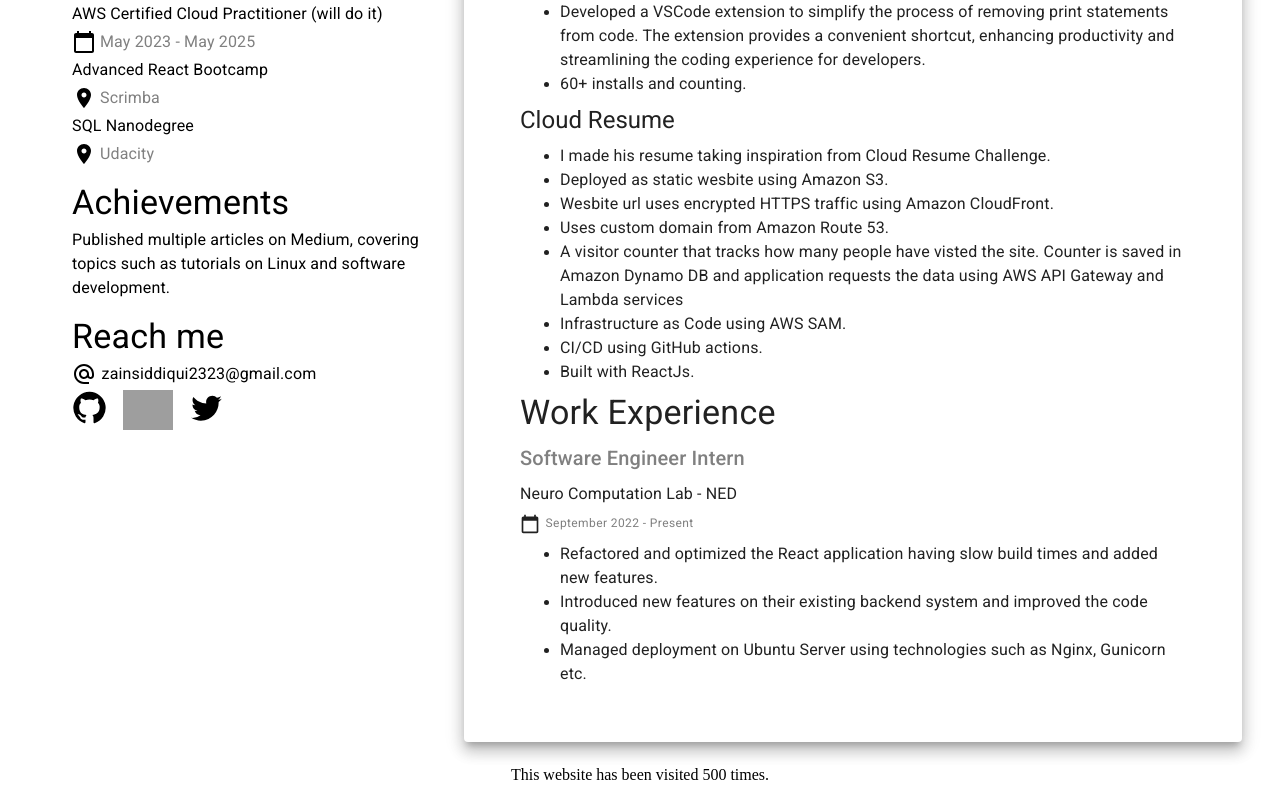
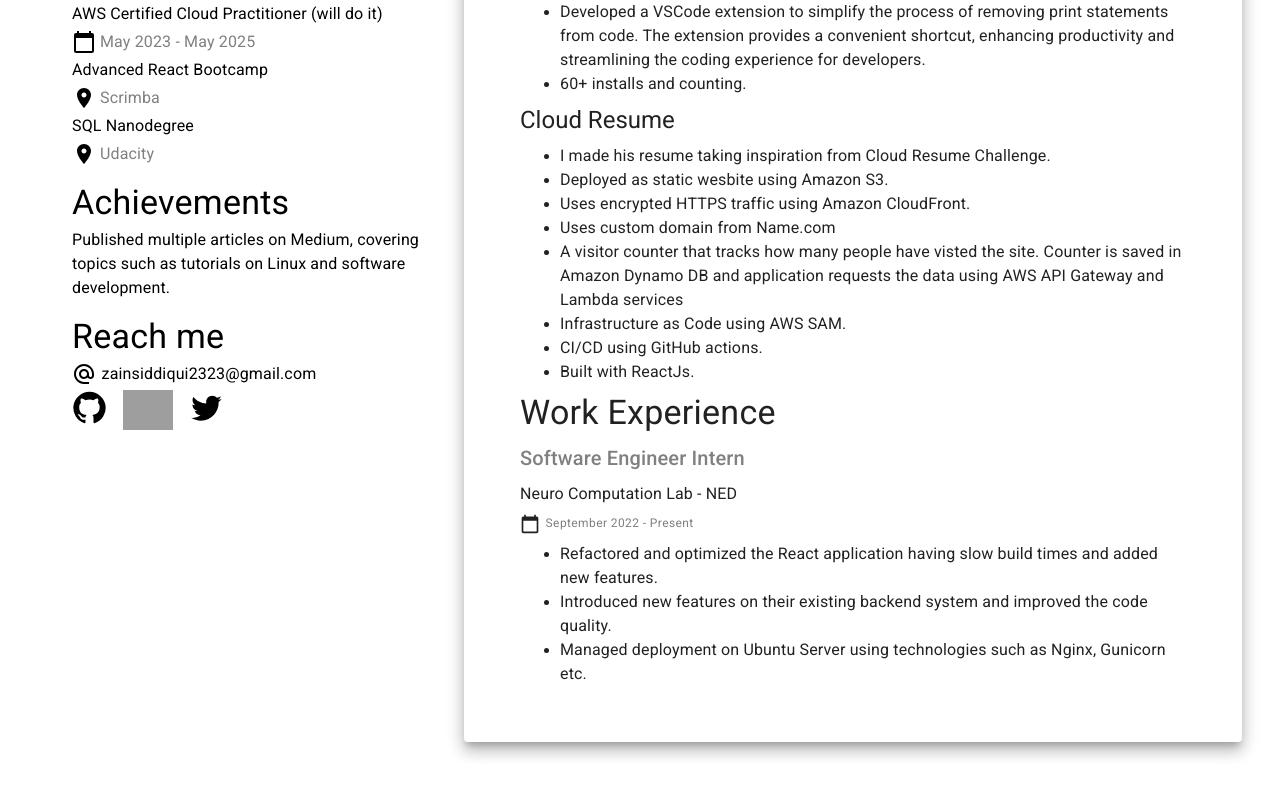
Before and after one commit to zain2323/Cloud-Resume-Challenge, a React (Vite) app: page / in a window 1280 px wide. Shown: the part 724-1524 px from the top of the page. After the commit the page ends 1490 px from the top, so only its background shows below. Built offline with nearby package versions, Linux system fonts and the light colour scheme; grey boxes are pictures that could not be loaded.

Commit message:
integrated visitor counter with aws lambda function

```diff
--- a/src/components/Projects.jsx
+++ b/src/components/Projects.jsx
@@ -142,13 +142,13 @@
               </li>
               <li>
                 <Typography variant="body1">
-                  Wesbite url uses encrypted HTTPS traffic using Amazon
+                  Uses encrypted HTTPS traffic using Amazon
                   CloudFront.
                 </Typography>
               </li>
               <li>
                 <Typography variant="body1">
-                  Uses custom domain from Amazon Route 53.
+                  Uses custom domain from Name.com
                 </Typography>
               </li>
               <li>
--- a/src/components/pages/Resume.jsx
+++ b/src/components/pages/Resume.jsx
@@ -16,7 +16,28 @@
 import SideBar from "../SiderBar";
 import Project from "../Projects";
 
+const url =
+  "https://mnwp5e6x47.execute-api.us-east-1.amazonaws.com/beta/visitor-count";
+
 export default function Resume() {
+  const [pageCount, setPageCount] = React.useState(0);
+
+  React.useEffect(() => {
+    window.onload = function () {
+      fetch(url, {
+        method: "GET",
+        headers: { "Content-Type": "application/json" },
+      })
+        .then((res) => res.json())
+        .then((d) => setPageCount(d.count))
+        .catch((err) => console.log(err));
+    };
+    return () => {
+      window.onload = null;
+    };
+
+  }, []);
+
   return (
     <>
       <Box
@@ -42,11 +63,13 @@
             </Grid>
           </Grid>
         </Box>
-        <Center>
+        {
+          pageCount > 0 && <Center>
           <Typography mt={2} variant="caption1" color="dark gray">
-            This website has been visited 500 times.
+            This website has been visited {pageCount} times.
           </Typography>
         </Center>
+        }
       </Box>
     </>
   );
```
